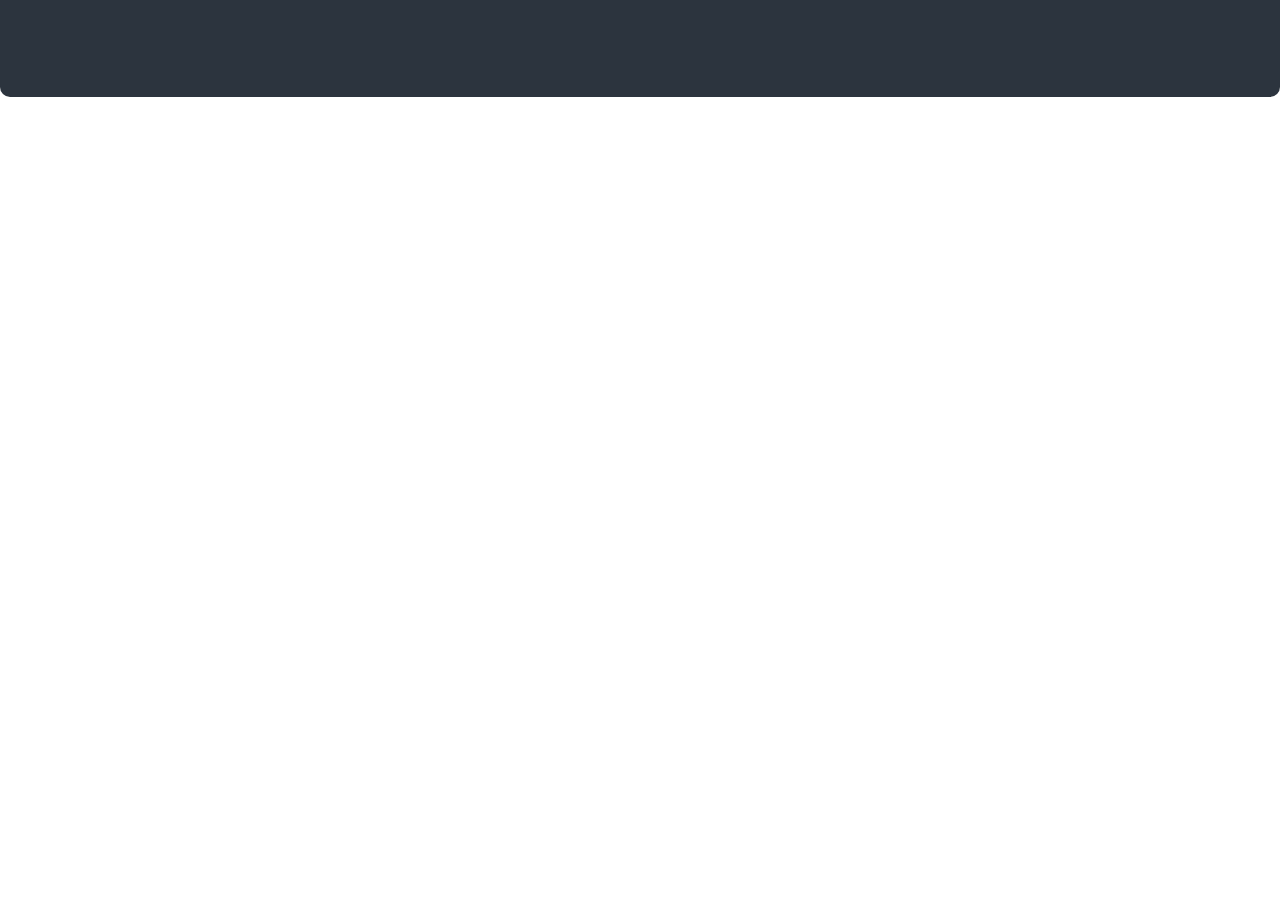
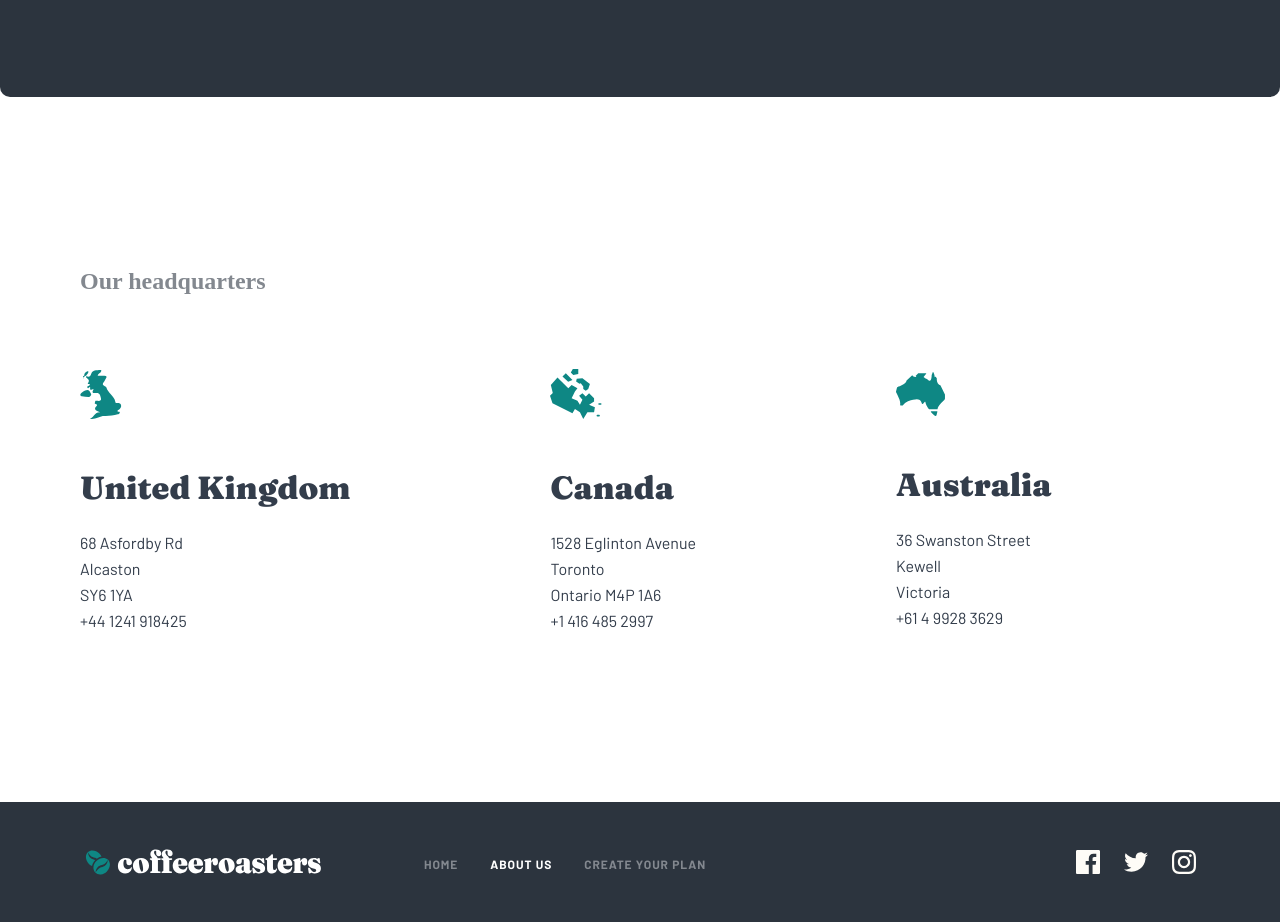
Before and after one commit to AzizMakhmudov/coffee, a plain HTML site: page about-us.html in a window 1280 px wide. Shown: the part 1917-2839 px from the top of the page. Before the commit the page ends 2182 px from the top, so only its background shows below. Drawn offline with Linux system fonts and the light colour scheme.

Commit message:
About us page ended

```diff
--- a/about-us.html
+++ b/about-us.html
@@ -66,7 +66,71 @@
                 </div>
             </section>
             <!-- uq section ended -->
+            <span class="blockname-oh__text">Our headquarters</span>
+            <!-- country section start -->
+            <section class="blockname-country__section">
+                <div class="blockname__country--box">
+                    <img class="img-country" src="./img/UK.svg" alt="United Kingdom">
+                    <h3 class="blockname__country--title">United Kingdom</h3>
+                    <div class="blockname__infobox--h3">
+                        <p class="h3__country--info">68 Asfordby Rd</p>
+                        <p class="h3__country--info">Alcaston</p>
+                        <p class="h3__country--info">SY6 1YA</p>
+                        <p class="h3__country--info">+44 1241 918425</p>
+                    </div>
+                </div>
+                <div class="blockname__country--box">
+                    <img class="img-country" src="./img/Canada.svg" alt="Canada">
+                    <h3 class="blockname__country--title">Canada</h3>
+                    <div class="blockname__infobox--h3">
+                        <p class="h3__country--info">1528 Eglinton Avenue</p>
+                        <p class="h3__country--info">Toronto</p>
+                        <p class="h3__country--info">Ontario M4P 1A6</p>
+                        <p class="h3__country--info">+1 416 485 2997</p>
+                    </div>
+                </div>
+                <div class="blockname__country--box">
+                    <img class="img-country" src="./img/Australia.svg" alt="Australia">
+                    <h3 class="blockname__country--title">Australia</h3>
+                    <div class="blockname__infobox--h3">
+                        <p class="h3__country--info">36 Swanston Street</p>
+                        <p class="h3__country--info">Kewell</p>
+                        <p class="h3__country--info">Victoria</p>
+                        <p class="h3__country--info">+61 4 9928 3629</p>
+                    </div>
+                </div>
+            </section>
+            <!-- country section ended -->
         </div>
     </main>
+    <footer>
+        <div class="container">
+            <div class="blockname__footer">
+                <div class="footer-box">
+                    <a href="#">
+                        <img src="./img/Group 5.svg" alt="footer logo">
+                    </a>
+                    <nav>
+                        <ul class="footer-ul__list">
+                            <li><a class="link_footer" href="./index.html">HOME</a></li>
+                            <li><a class="link_footer about--us__link" href="#">ABOUT US</a></li>
+                            <li><a class="link_footer" href="#">CREATE YOUR PLAN</a></li>
+                        </ul>
+                    </nav>
+                    <div class="footer__image--box">
+                        <a href="#">
+                            <img src="./img/facebook.svg" alt="facebook">
+                        </a>
+                        <a href="#">
+                            <img src="./img/twitter.svg" alt="twitter">
+                        </a>
+                        <a href="#">
+                            <img src="./img/instagram.svg" alt="instagram">
+                        </a>
+                    </div>
+                </div>
+            </div>
+        </div>
+    </footer>
 </body>
 </html>
--- a/css/about-us.css
+++ b/css/about-us.css
@@ -134,3 +134,90 @@
     margin-top: -100px;
     border-radius: 8px;
 }
+
+.blockname-oh__text {
+    font-family: 'Fraunces 9pt';
+    font-style: normal;
+    font-weight: 900;
+    font-size: 24px;
+    line-height: 32px;
+    color: #83888F;
+    margin-left: 80px;
+}
+
+.blockname-country__section {
+    margin-left: 80px;
+    margin-top: 72px;
+    display: flex;
+    align-items: center;
+    gap: 200px;
+    margin-bottom: 168px;
+}
+
+.img-country {
+    margin-bottom: 46px;
+}
+
+.blockname__country--title {
+    margin-bottom: 24px;
+    font-family: 'Fraunces';
+    font-style: normal;
+    font-weight: 900;
+    font-size: 32px;
+    line-height: 36px;
+    color: #333D4B;
+}
+
+.h3__country--info {
+    font-family: 'Barlow';
+    font-style: normal;
+    font-weight: 400;
+    font-size: 16px;
+    line-height: 26px;
+    color: #333D4B;
+}
+
+.blockname__footer {
+    width: 1280px;
+    height: 120px;
+    background: #2C343E;
+    padding-top: 47px;
+    padding-left: 85px;
+}
+
+.link_footer {
+    font-family: 'Barlow';
+    font-style: normal;
+    font-weight: 700;
+    font-size: 12px;
+    line-height: 15px;
+    letter-spacing: 0.923077px;
+    color: #83888F;
+}
+
+.footer-ul__list {
+    display: flex;
+    align-items: center;
+    gap: 32px;
+    margin-left: 103px;
+}
+
+.link_footer:hover {
+    color: white;
+}
+
+.about--us__link {
+    color: white;
+}
+
+.footer-box {
+    display: flex;
+    align-items: center;
+}
+
+.footer__image--box {
+    margin-left: 370px;
+    display: flex;
+    align-items: center;
+    gap: 24px;
+}
```
Also changed, not shown: img/Australia.svg (added), img/Canada.svg (added), img/UK.svg (added).
